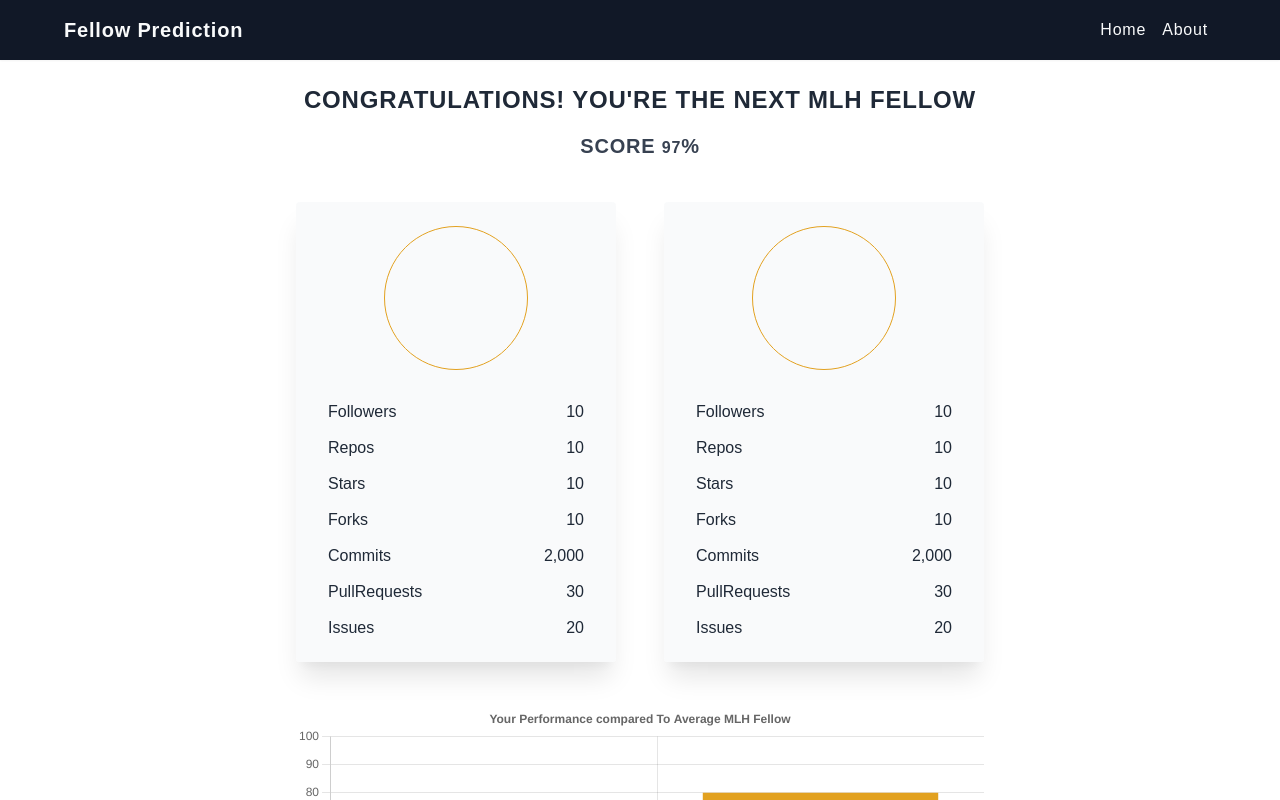
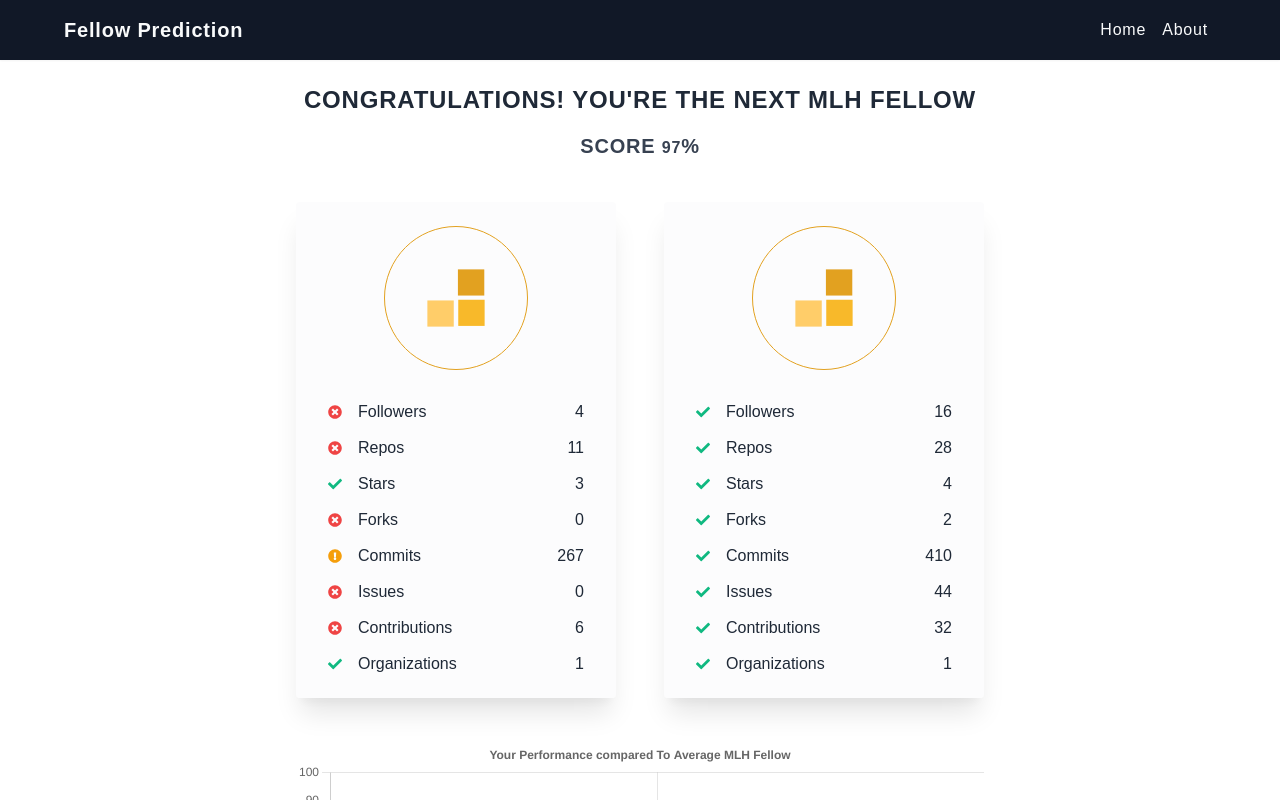
Before and after one commit to dtemir/fellowship-prediction, a React (Create React App) app in the folder src/client/: page /result in a window 1280 px wide. Shown: the top 800 px of the page. Built offline with nearby package versions, Linux system fonts and the light colour scheme; no server answers.

Commit message:
client-data: ProfileCard component updated

```diff
--- a/src/client/src/components/result/ProfileCard.tsx
+++ b/src/client/src/components/result/ProfileCard.tsx
@@ -1,40 +1,58 @@
+import { useCallback} from 'react';
+import { faCheck,faTimesCircle,faExclamationCircle } from '@fortawesome/free-solid-svg-icons';
+import { FontAwesomeIcon } from '@fortawesome/react-fontawesome';
 import CountUp from 'react-countup';
 import styles from "../../css/result.module.css";
 
 interface IProps
 {
-    data :
+    avatar:string
+    data:
     {
-        avatar:string
         followers:number,
         repos:number,
         stars:number,
         forks:number,
         commits:number,
-        pullRequests:number,
         issues:number,
         organizations:number,
     }
+
+    averageData:IProps['data'];
 }
 
-const ProfileCard:React.FC<IProps> = ({data}) =>
+const ProfileCard:React.FC<IProps> = ({avatar, data,averageData}) =>
 {
-    const dataEntries = Object.entries(data).slice(1,-1);
+    const dataEntries = Object.entries(data);
+    const averageDataEntries = Object.entries(averageData);
+
+    const iconAndColorFromFeatureScore = useCallback((userScore:number,averageFellowScore:number) =>
+    {
+        const percentage = Math.floor((userScore / averageFellowScore) * 100);
+
+        if(percentage < 50) return {color:'text-error',icon:faTimesCircle};
+        if(percentage >=50 && percentage <70) return {color:'text-warning',icon:faExclamationCircle};
+        return {color:'text-success',icon:faCheck};
+    },[])
 
     return(
         <>
             <div className={styles.profileCard}>
                 <div>
                     <div>
-                        {/* profile avatar goes here */}
+                        <img src={avatar} alt='avatar'/>
                     </div>
                 </div>
                 {
 
-                    dataEntries.map((property=>{
+                    dataEntries.map(((property,index)=>{
+                        const {color,icon} = iconAndColorFromFeatureScore(property[1],averageDataEntries[index][1]);
                         return(
                             <div key={property[0]}>
-                                <span>{property[0]}</span>
+                                <span>
+                                    <span className={`${styles.featureIcon} ${color}`}><FontAwesomeIcon icon={icon}/></span>
+                                    <span className={styles.feature}>{property[0]}</span>
+                                </span>
                                 <span>
                                     <CountUp start={0} end={parseInt(property[1].toString())} duration={3.5}/>
                                 </span>
--- a/src/client/src/contexts/PredictionContextProvider.tsx
+++ b/src/client/src/contexts/PredictionContextProvider.tsx
@@ -33,10 +33,11 @@
         {
             const response = await axios.post(`${API_BASE_URL}/profile`,{username});
             console.log('response',response);
+
         }
         catch(error)
         {
-            setError(true);
+            // setError(true);
         }
     }
 
--- a/src/client/src/css/result.module.css
+++ b/src/client/src/css/result.module.css
@@ -27,7 +27,7 @@
 
     .profileCard
     {
-        @apply  px-8 py-6  w-80 space-y-4 text-sm  capitalize bg-primary bg-opacity-95 text-paragraph-200  rounded shadow-xl
+        @apply  px-8 py-6  w-80 space-y-4 text-sm  capitalize bg-primary bg-opacity-50 text-paragraph-200  rounded shadow-xl
     }
 
     .profileCard div:first-child
@@ -44,5 +44,15 @@
         @apply flex items-center justify-between
     }
 
+    .profileCard div .feature
+    {
+        @apply ml-4
+    }
+
+    .profileCard div .featureIcon
+    {
+        @apply text-sm
+    }
+
 
 }
--- a/src/client/src/pages/Result.tsx
+++ b/src/client/src/pages/Result.tsx
@@ -6,6 +6,8 @@
 import { faExclamationCircle } from "@fortawesome/free-solid-svg-icons";
 import { useHistory } from "react-router";
 import { usePrediction } from "../contexts/PredictionContextProvider";
+import mlh_logo from '../assets/images/mlh_logo.svg';
+
 
 const Result = () =>
 {
@@ -14,19 +16,30 @@
     const {error} = usePrediction();
 
     /* dummy data */
+    const userData =
+    {
+        followers:4,
+        repos:11,
+        stars:3,
+        forks:0,
+        commits:267,
+        issues:0,
+        contributions:6,
+        organizations:1,
+    }
 
-    const data =
+    const fellowData =
     {
-        avatar:'',
-        followers:10,
-        repos:10,
-        stars:10,
-        forks:10,
-        commits:2000,
-        pullRequests:30,
-        issues:20,
-        organizations:2,
+        followers:16,
+        repos:28,
+        stars:4,
+        forks:2,
+        commits:410,
+        issues:44,
+        contributions:32,
+        organizations:1,
     }
+
 
     const redirectToFormPage = () => history.push('/form')
 
@@ -55,8 +68,16 @@
                                 <h2>score <CountUp start={0} end={97} duration={2} />%</h2>
                             </div>
                             <div className={styles.cards}>
-                                <ProfileCard data={data}/>
-                                <ProfileCard data={data}/>
+                                <ProfileCard
+                                    avatar={mlh_logo}
+                                    data={userData}
+                                    averageData={fellowData}
+                                />
+                                <ProfileCard
+                                    avatar={mlh_logo}
+                                    data={fellowData}
+                                    averageData={fellowData}
+                                />
                             </div>
                             <div>
                                 <BarChart userScore={57} averageFellowScore={80}/>
```
Also changed, not shown: src/client/src/assets/images/mlh_logo.svg (added).
